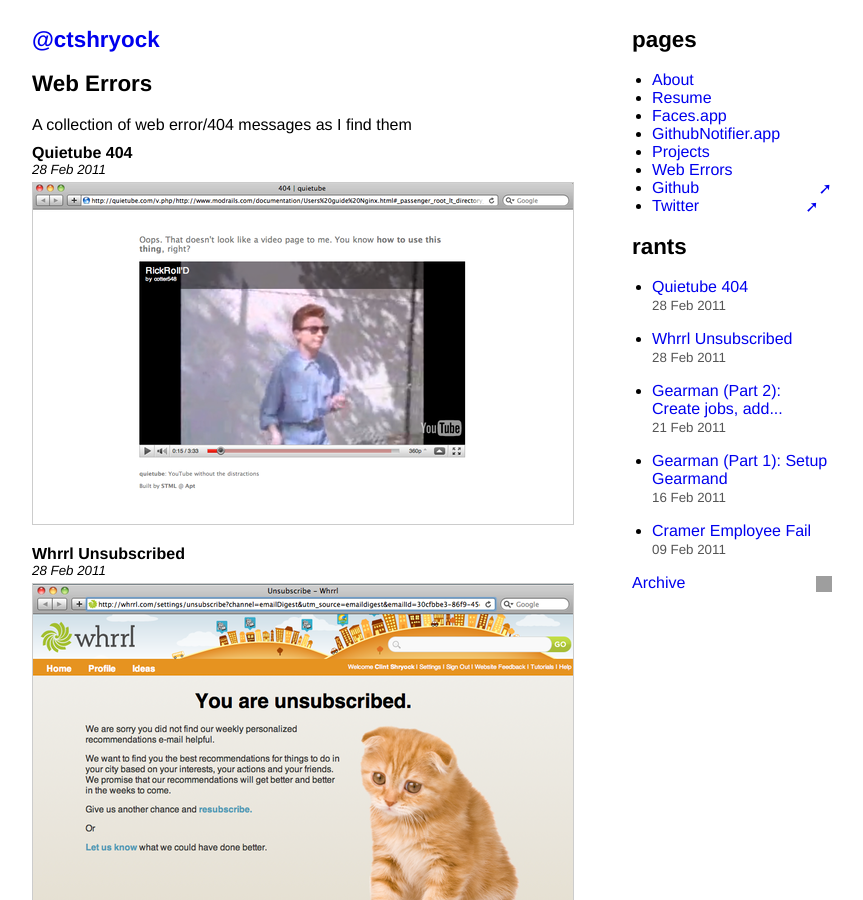
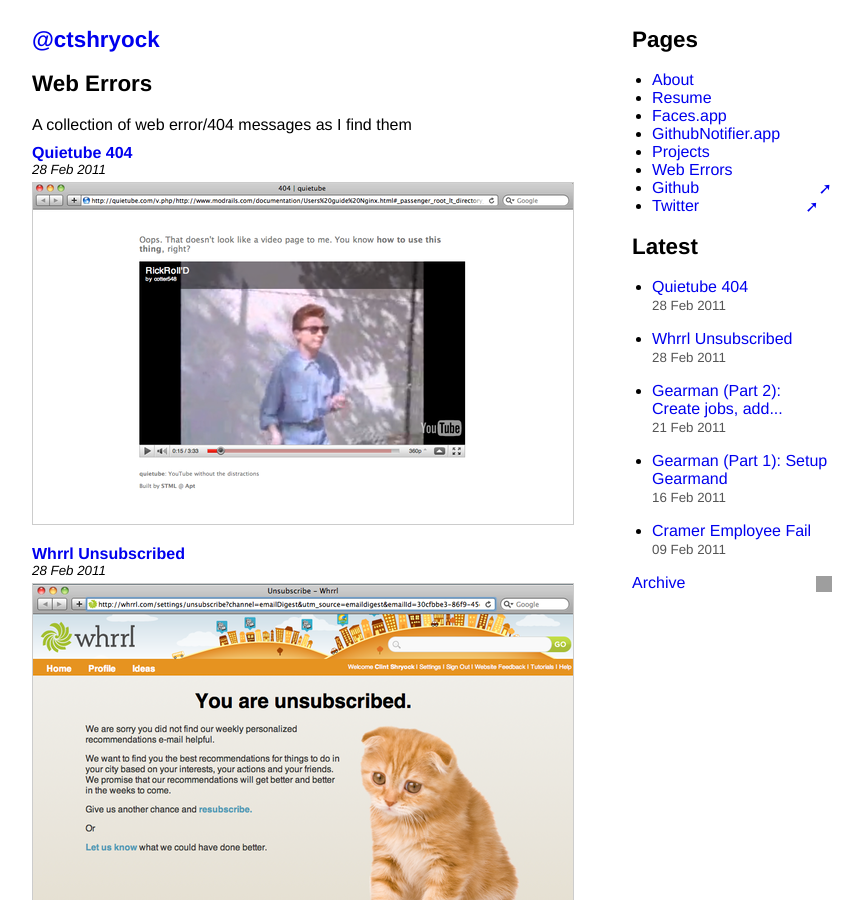
Before and after one commit to catsby/ctshryock.com, a Jekyll site: the page built from _posts/web-errors/2010-12-21-web-errors.md, in a window 1280 px wide and 900 px high. Shown: the whole window, without its empty margins (208-1071 px from the left). Built offline with Jekyll 4.4.1, drawn with Linux system fonts in a browser that asks for light colours; nearby versions of some CDN libraries; comment, search, counter and statistics services are not loaded; grey boxes are pictures that could not be loaded.

Commit message:
A bunch of updates to tidy up things

```diff
--- a/_layouts/default.html
+++ b/_layouts/default.html
@@ -25,7 +25,7 @@
             </div>
             <div id="sidebar">
 
-                <h2>pages</h2>
+                <h2>Pages</h2>
                 <ul>
                     {% for post in site.categories.page reversed %}
 
@@ -34,7 +34,7 @@
                     <li><a href="http://github.com/ctshryock" title="ctshryock on Github.com" target="_blank">Github<span class="external-link" title="external link">&#x279A;</span></a></li>
                     <li><a href="http://twitter.com/ctshryock" title="ctshryock on Twitter.com" target="_blank">Twitter<span class="external-link" title="external link">&#x279A;</span></a></li>
                 </ul>
-                <h2>rants</h2>
+                <h2>Latest</h2>
 
                 {% for post in site.posts limit:5 %}
                 <ul>
--- a/_posts/web-errors/2010-12-21-web-errors.md
+++ b/_posts/web-errors/2010-12-21-web-errors.md
@@ -7,19 +7,19 @@ category: page
 
 A collection of web error/404 messages as I find them
 
-{% for page in site.categories.web-errors %}
+{% for post in site.categories.web-errors %}
 
 <dl>
-    <dt>{{page.title}}</dt>
-    <dd class="error-date">{{page.date | date_to_string}}</dd>
+    <dt><a href="{{post.url}}">{{post.title}}</a></dt>
+    <dd class="error-date">{{post.date | date_to_string}}</dd>
     <dd class="error-image">
-        <a href="/static/images/web-errors/{{page.image}}.png">
-            <img src="/static/images/web-errors/{{page.image}}_thumb.png" alt="{{page.alt}}" width="540" />
+        <a href="/static/images/web-errors/{{post.image}}.png">
+            <img src="/static/images/web-errors/{{post.image}}_thumb.png" alt="{{post.alt}}" width="540" />
         </a>
     </dd>
-    {% if page.note %}
+    {% if post.note %}
     <dd class="error-note">
-        {{page.note}}
+        {{post.note}}
     </dd>
     {% endif %}
 </dl>
--- a/atom.xml
+++ b/atom.xml
@@ -16,7 +16,7 @@ layout: nil
    <email>info@ctshryock.com</email>
  </author>
  {% for post in site.posts %}
-    {% unless post.categories == 'web-errors' %}
+    {% if post.category != 'web-errors' and post.category != 'page' %}
      <entry>
        <title>{{ post.title }} :: {{post.categories}}</title>
        <link href="http://ctshryock.com{{ post.url }}"/>
@@ -24,7 +24,7 @@ layout: nil
        <id>http://ctshryock.com{{ post.id }}</id>
        <content type="html">{{ post.content | xml_escape }}</content>
      </entry>
-    {% endunless %}
+    {% endif %}
  {% endfor %}
 
 </feed>
```
Also changed, not shown: _posts/web-errors/2011-01-29-nginx.md (+1 -1 lines), _posts/web-errors/2011-02-04-cramerdev.md (+1 -1 lines), _posts/web-errors/2011-02-04-skitch.md (+1 -1 lines), index.md (+2 -2 lines).
